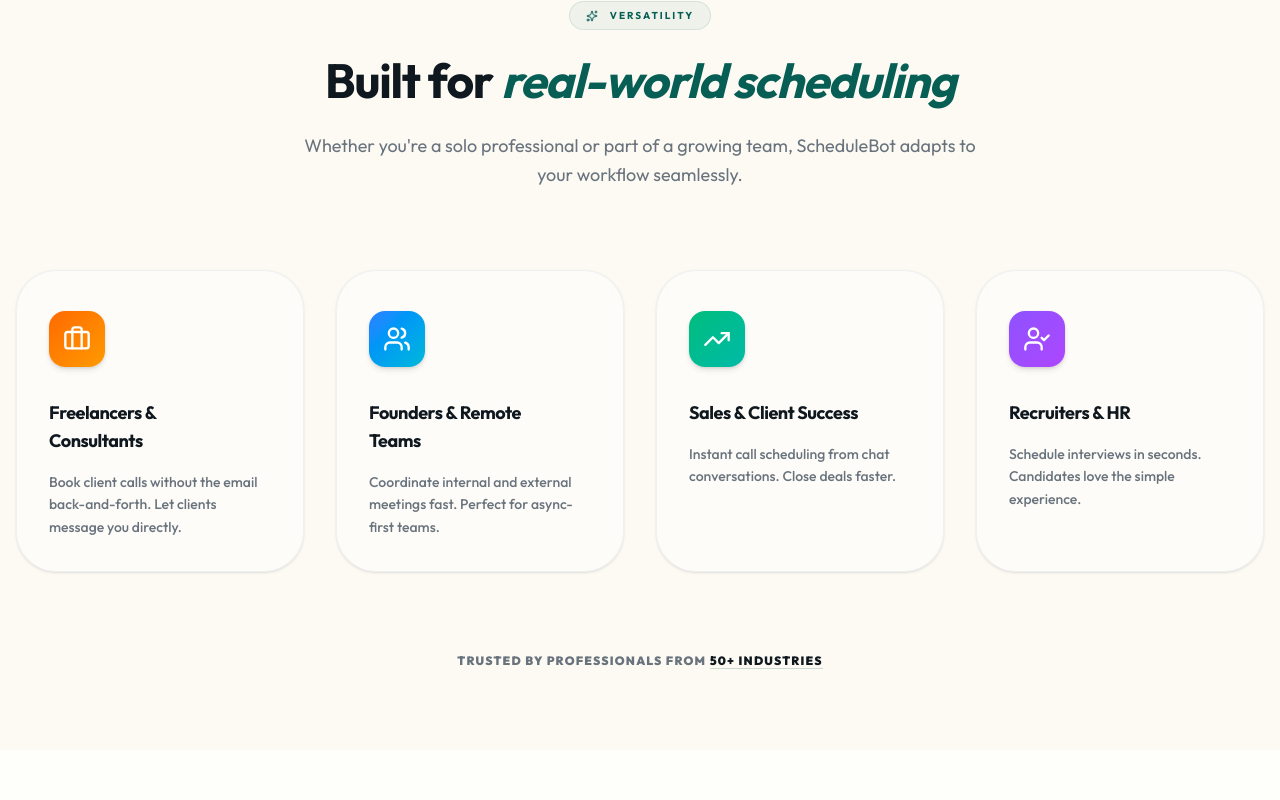
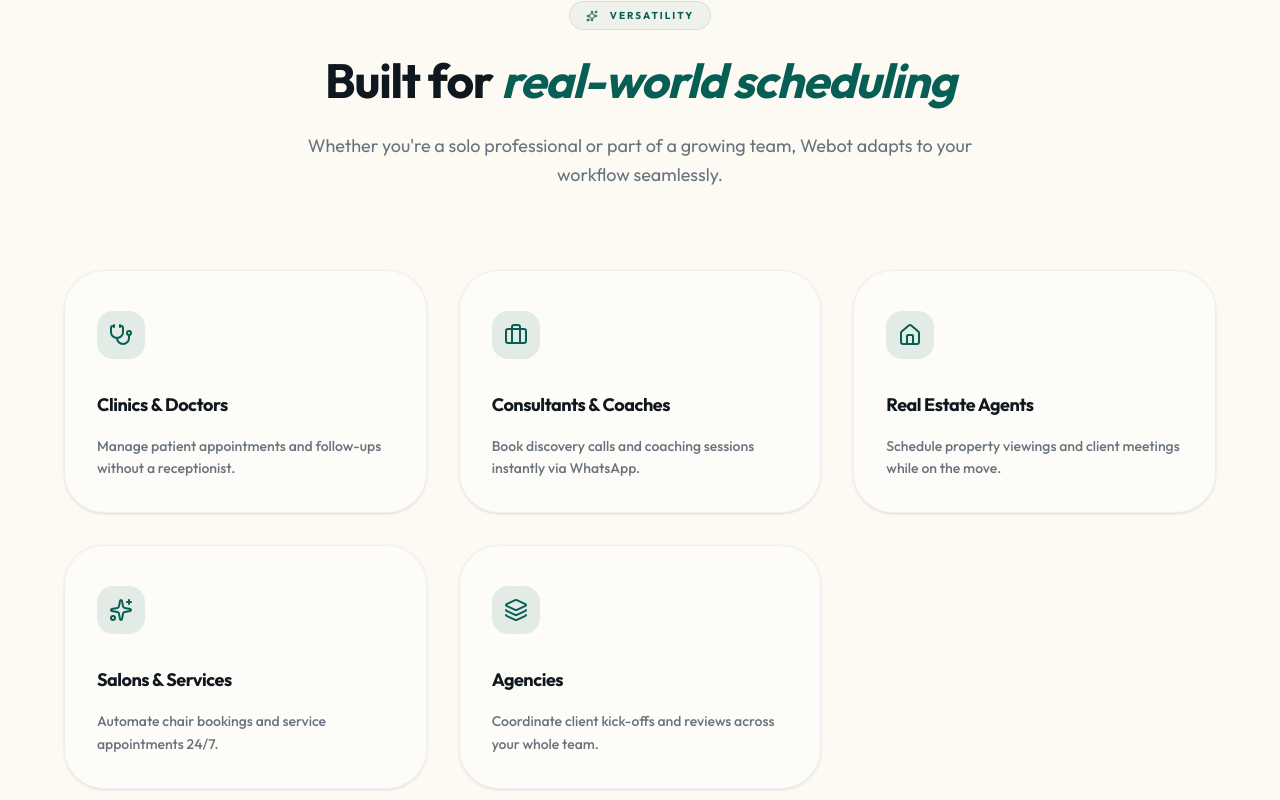
Before and after one commit to Lordevs/webot-frontend, a Next.js app: page / in a window 1280 px wide. Shown: the part 6180-6980 px from the top of the page. Built offline with nearby package versions, Linux system fonts and the light colour scheme.

Commit message:
feat: add UseCases component to showcase product applications on the homepage.

```diff
--- a/src/components/home/use-cases.tsx
+++ b/src/components/home/use-cases.tsx
@@ -2,11 +2,11 @@
 
 import { motion } from "framer-motion";
 import {
+  Stethoscope,
   Briefcase,
-  Users,
-  TrendingUp,
-  UserCheck,
+  Home,
   Sparkles,
+  Layers,
   ArrowUpRight,
 } from "lucide-react";
 import { Card, CardContent } from "@/components/ui/card";
@@ -15,40 +15,33 @@
 
 const useCases = [
   {
-    icon: Briefcase,
-    title: "Freelancers & Consultants",
+    icon: Stethoscope,
+    title: "Clinics & Doctors",
     description:
-      "Book client calls without the email back-and-forth. Let clients message you directly.",
-    gradient: "from-orange-500 to-amber-500",
-    bgGradient: "from-orange-500/5 to-amber-500/5",
-    shadow: "shadow-orange-500/10",
+      "Manage patient appointments and follow-ups without a receptionist.",
   },
   {
-    icon: Users,
-    title: "Founders & Remote Teams",
+    icon: Briefcase,
+    title: "Consultants & Coaches",
     description:
-      "Coordinate internal and external meetings fast. Perfect for async-first teams.",
-    gradient: "from-blue-500 to-cyan-500",
-    bgGradient: "from-blue-500/5 to-cyan-500/5",
-    shadow: "shadow-blue-500/10",
+      "Book discovery calls and coaching sessions instantly via WhatsApp.",
   },
   {
-    icon: TrendingUp,
-    title: "Sales & Client Success",
+    icon: Home,
+    title: "Real Estate Agents",
     description:
-      "Instant call scheduling from chat conversations. Close deals faster.",
-    gradient: "from-emerald-500 to-teal-500",
-    bgGradient: "from-emerald-500/5 to-teal-500/5",
-    shadow: "shadow-emerald-500/10",
+      "Schedule property viewings and client meetings while on the move.",
   },
   {
-    icon: UserCheck,
-    title: "Recruiters & HR",
+    icon: Sparkles,
+    title: "Salons & Services",
+    description: "Automate chair bookings and service appointments 24/7.",
+  },
+  {
+    icon: Layers,
+    title: "Agencies",
     description:
-      "Schedule interviews in seconds. Candidates love the simple experience.",
-    gradient: "from-violet-500 to-purple-500",
-    bgGradient: "from-violet-500/5 to-purple-500/5",
-    shadow: "shadow-violet-500/10",
+      "Coordinate client kick-offs and reviews across your whole team.",
   },
 ];
 
@@ -115,8 +108,8 @@
             viewport={{ once: true }}
             transition={{ duration: 0.5, delay: 0.2 }}
             className="text-lg text-muted-foreground leading-relaxed max-w-2xl mx-auto">
-            Whether you're a solo professional or part of a growing team,
-            ScheduleBot adapts to your workflow seamlessly.
+            Whether you're a solo professional or part of a growing team, Webot
+            adapts to your workflow seamlessly.
           </motion.p>
         </div>
 
@@ -125,35 +118,23 @@
           initial="hidden"
           whileInView="visible"
           viewport={{ once: true, margin: "-100px" }}
-          className="grid sm:grid-cols-2 lg:grid-cols-4 gap-6 lg:gap-8">
+          className="grid sm:grid-cols-2 lg:grid-cols-3 gap-6 lg:gap-8 max-w-6xl mx-auto">
           {useCases.map((useCase, index) => (
             <motion.div key={index}>
               <Card className="group h-full relative py-0 overflow-hidden bg-card/40 backdrop-blur-md border-border/50 hover:border-primary/20 transition-all duration-500 rounded-[2.5rem] hover:shadow-2xl hover:shadow-primary/5">
-                <CardContent className="p-8 relative z-10">
-                  <div
-                    className={cn(
-                      "absolute inset-0 bg-linear-to-br opacity-0 group-hover:opacity-100 transition-opacity duration-700",
-                      useCase.bgGradient,
-                    )}
-                  />
-
+                <CardContent className="p-8 relative z-10 flex flex-col h-full">
                   <div className="relative mb-8 pt-2">
-                    <div
-                      className={cn(
-                        "w-14 h-14 rounded-2xl bg-linear-to-br flex items-center justify-center text-white shadow-lg transition-all duration-500 group-hover:scale-110",
-                        useCase.gradient,
-                        useCase.shadow,
-                      )}>
-                      <useCase.icon className="w-7 h-7" />
+                    <div className="w-12 h-12 rounded-2xl bg-primary/10 flex items-center justify-center text-primary transition-all duration-500 group-hover:scale-110 group-hover:bg-primary group-hover:text-white">
+                      <useCase.icon className="w-6 h-6" />
                     </div>
                   </div>
 
-                  <div className="space-y-4">
+                  <div className="space-y-4 flex-1 flex flex-col">
                     <div className="flex items-center justify-between">
-                      <h3 className="text-lg font-bold tracking-tight text-foreground group-hover:text-primary transition-colors duration-300">
+                      <h3 className="text-lg font-bold tracking-tight text-foreground transition-colors duration-300">
                         {useCase.title}
                       </h3>
-                      <ArrowUpRight className="w-5 h-5 opacity-0 group-hover:opacity-40 -translate-x-2 translate-y-2 group-hover:translate-x-0 group-hover:translate-y-0 transition-all duration-500" />
+                      <ArrowUpRight className="w-5 h-5 opacity-0 group-hover:opacity-40 -translate-x-2 translate-y-2 group-hover:translate-x-0 group-hover:translate-y-0 transition-all duration-500 text-primary" />
                     </div>
                     <p className="text-muted-foreground text-sm leading-relaxed font-medium">
                       {useCase.description}
```
